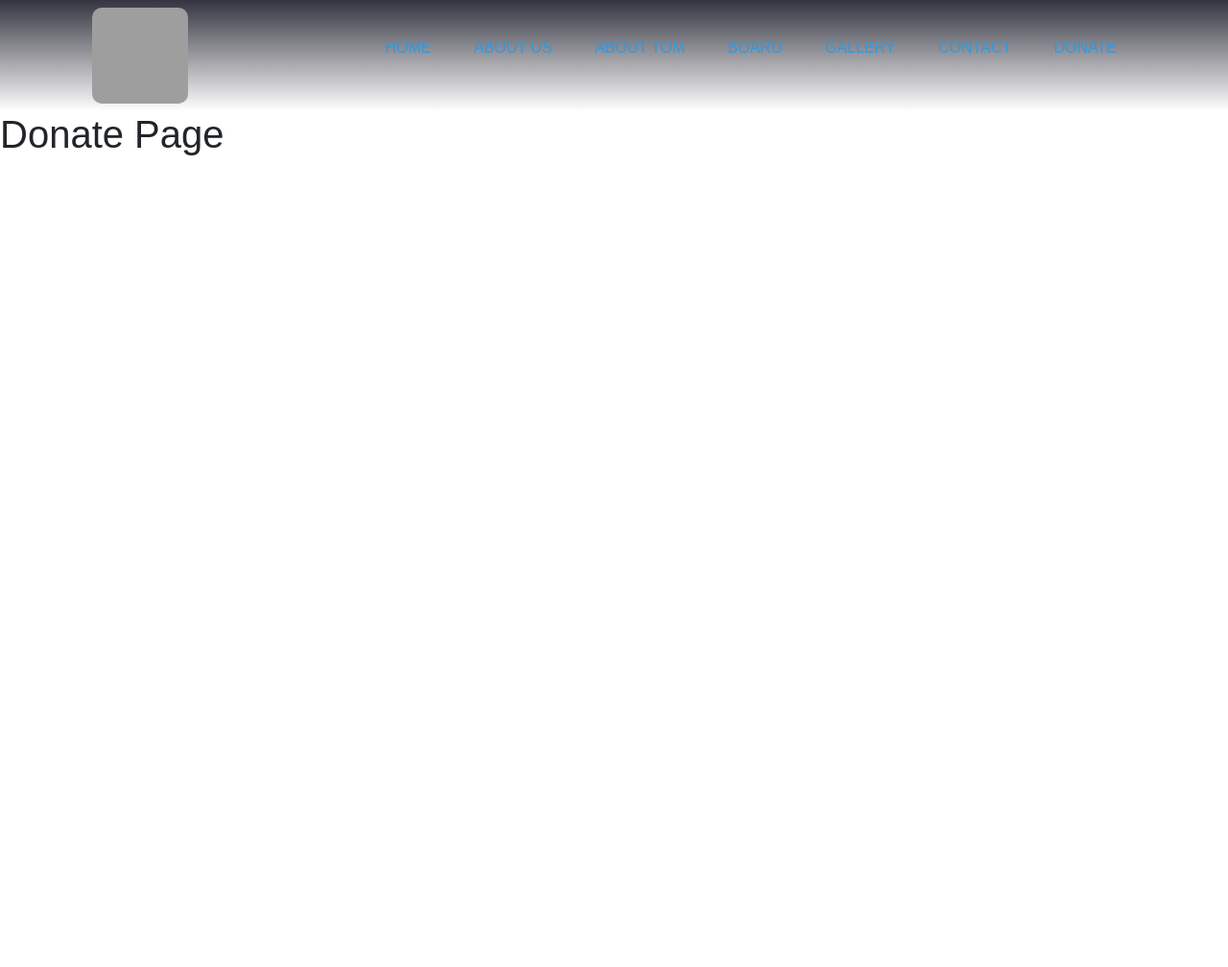
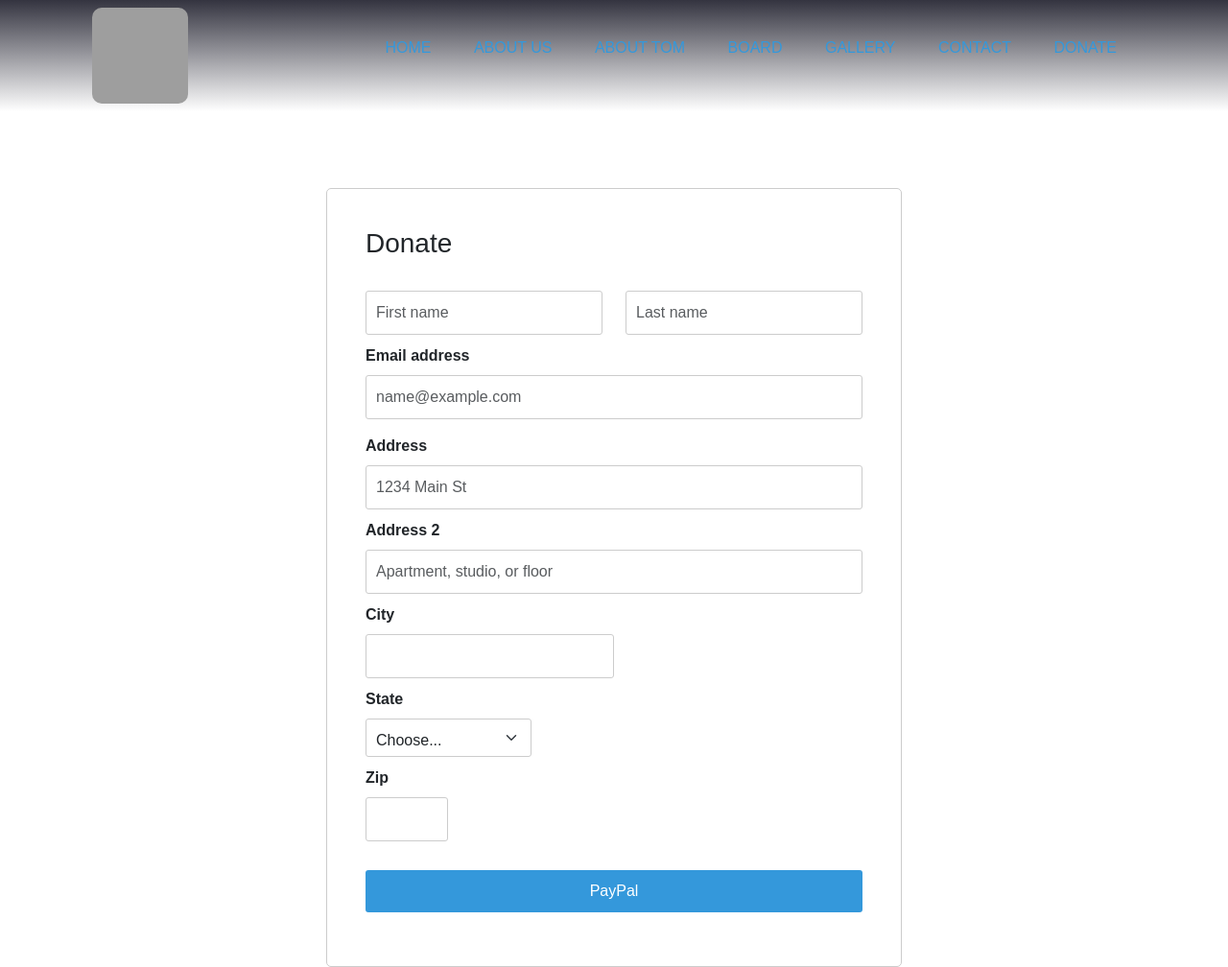
Before and after one commit to harperal/TBMHP, a plain HTML site: page donate.html in a window 1280 px wide. Shown: the whole page at 96% size. Before the commit the page ends 800 px from the top, so only its background shows below. Drawn offline with nearby package versions, Linux system fonts and the light colour scheme; grey boxes are pictures that could not be loaded.

Commit message:
donation page

```diff
--- a/donate.html
+++ b/donate.html
@@ -23,7 +23,48 @@
             </ul>
         </div>
     </div>
-    <h1>Donate Page</h1>
+    <form action="" id="donate" class="form">
+        <h3>Donate</h3>
+        <br>
+            <div class="row">
+                <div class="col">
+                    <input type="text" class="form-control" placeholder="First name" aria-label="First name">
+            </div>
+            <div class="col">
+                <input type="text" class="form-control" placeholder="Last name" aria-label="Last name">
+            </div>
+            </div>
+                <div class="mb-3">
+                    <label for="exampleFormControlInput1" class="form-label">Email address</label>
+                    <input type="email" class="form-control" id="exampleFormControlInput1" placeholder="name@example.com">
+            </div>
+            <div class="col-12">
+                <label for="inputAddress" class="form-label">Address</label>
+                <input type="text" class="form-control" id="inputAddress" placeholder="1234 Main St">
+              </div>
+              <div class="col-12">
+                <label for="inputAddress2" class="form-label">Address 2</label>
+                <input type="text" class="form-control" id="inputAddress2" placeholder="Apartment, studio, or floor">
+              </div>
+              <div class="col-md-6">
+                <label for="inputCity" class="form-label">City</label>
+                <input type="text" class="form-control" id="inputCity">
+              </div>
+              <div class="col-md-4">
+                <label for="inputState" class="form-label">State</label>
+                <select id="inputState" class="form-select">
+                  <option selected>Choose...</option>
+                  <option>...</option>
+                </select>
+              </div>
+              <div class="col-md-2">
+                <label for="inputZip" class="form-label">Zip</label>
+                <input type="text" class="form-control" id="inputZip">
+              </div>
+            <div class="mb-3">
+                <button class="btn btn-primary" type="submit">PayPal </button>
+            </div>
+    </form>
     <script src="/main.js"></script>
     <script src="https://cdn.jsdelivr.net/npm/bootstrap@5.3.0/dist/js/bootstrap.bundle.min.js" integrity="sha384-geWF76RCwLtnZ8qwWowPQNguL3RmwHVBC9FhGdlKrxdiJJigb/j/68SIy3Te4Bkz" crossorigin="anonymous"></script>
 </body>
```
Also changed, not shown: styles.css (line endings or trailing spaces).
